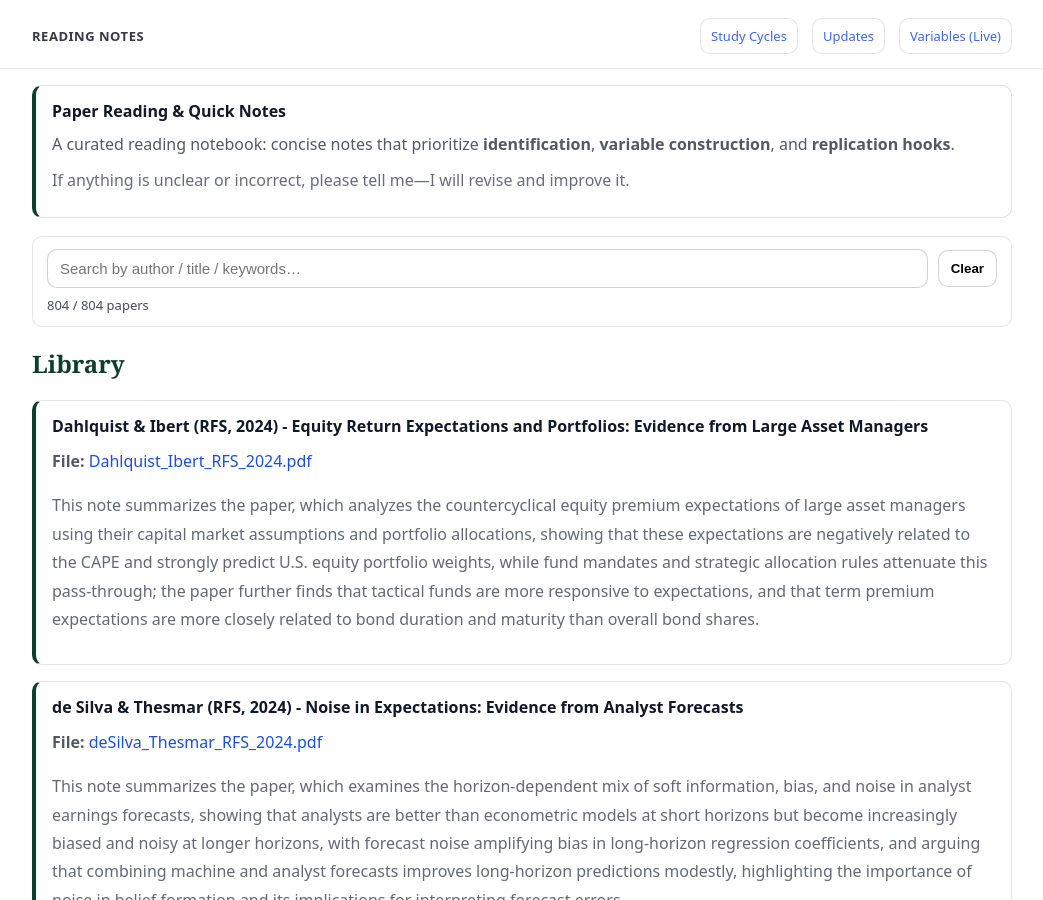
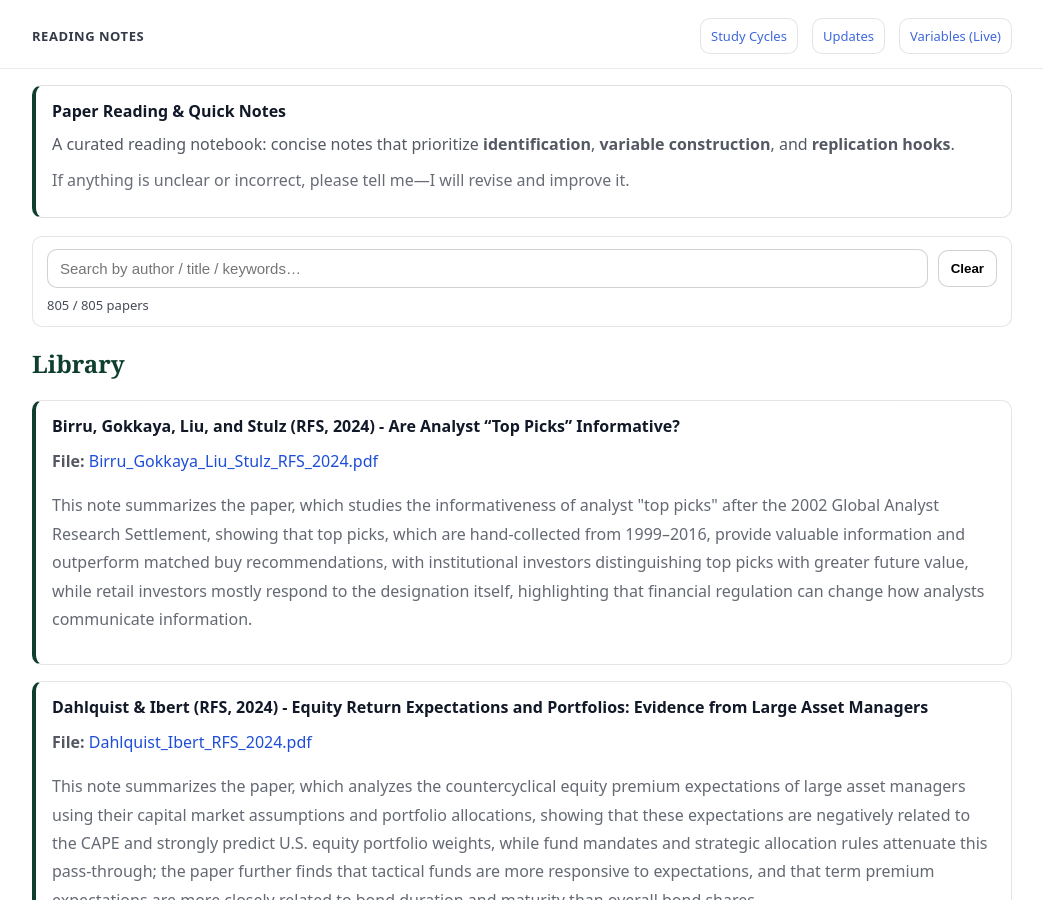
Before and after one commit to yaxinzn/study-archive, a Jekyll site: the page built from reading/index.md, in a window 1280 px wide and 900 px high. Shown: the whole window, without its empty margins (118-1161 px from the left). Built offline with Jekyll 4.4.1, drawn with Linux system fonts in a browser that asks for light colours.

Commit message:
Reading: add/update Birru_Gokkaya_Liu_Stulz_RFS_2024.pdf

```diff
--- a/_data/reading.yml
+++ b/_data/reading.yml
@@ -1,3 +1,7 @@
+- title: "Birru, Gokkaya, Liu, and Stulz (RFS, 2024) - Are Analyst “Top Picks” Informative?"
+  file: "Birru_Gokkaya_Liu_Stulz_RFS_2024.pdf"
+  desc: "This note summarizes the paper, which studies the informativeness of analyst \"top picks\" after the 2002 Global Analyst Research Settlement, showing that top picks, which are hand-collected from 1999–2016, provide valuable information and outperform matched buy recommendations, with institutional investors distinguishing top picks with greater future value, while retail investors mostly respond to the designation itself, highlighting that financial regulation can change how analysts communicate information."
+
 - title: "Dahlquist & Ibert (RFS, 2024) - Equity Return Expectations and Portfolios: Evidence from Large Asset Managers"
   file: "Dahlquist_Ibert_RFS_2024.pdf"
   desc: "This note summarizes the paper, which analyzes the countercyclical equity premium expectations of large asset managers using their capital market assumptions and portfolio allocations, showing that these expectations are negatively related to the CAPE and strongly predict U.S. equity portfolio weights, while fund mandates and strategic allocation rules attenuate this pass-through; the paper further finds that tactical funds are more responsive to expectations, and that term premium expectations are more closely related to bond duration and maturity than overall bond shares."
```
Also changed, not shown: 1 other file.
